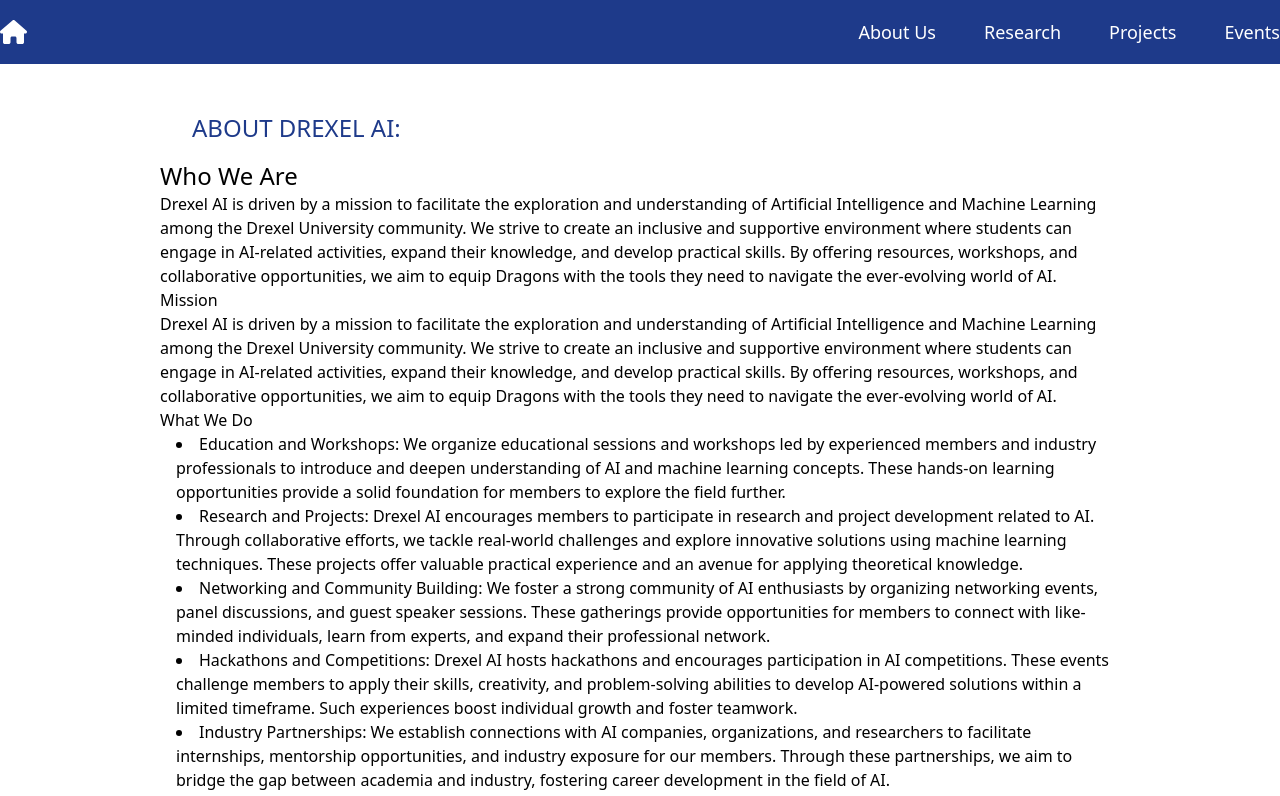
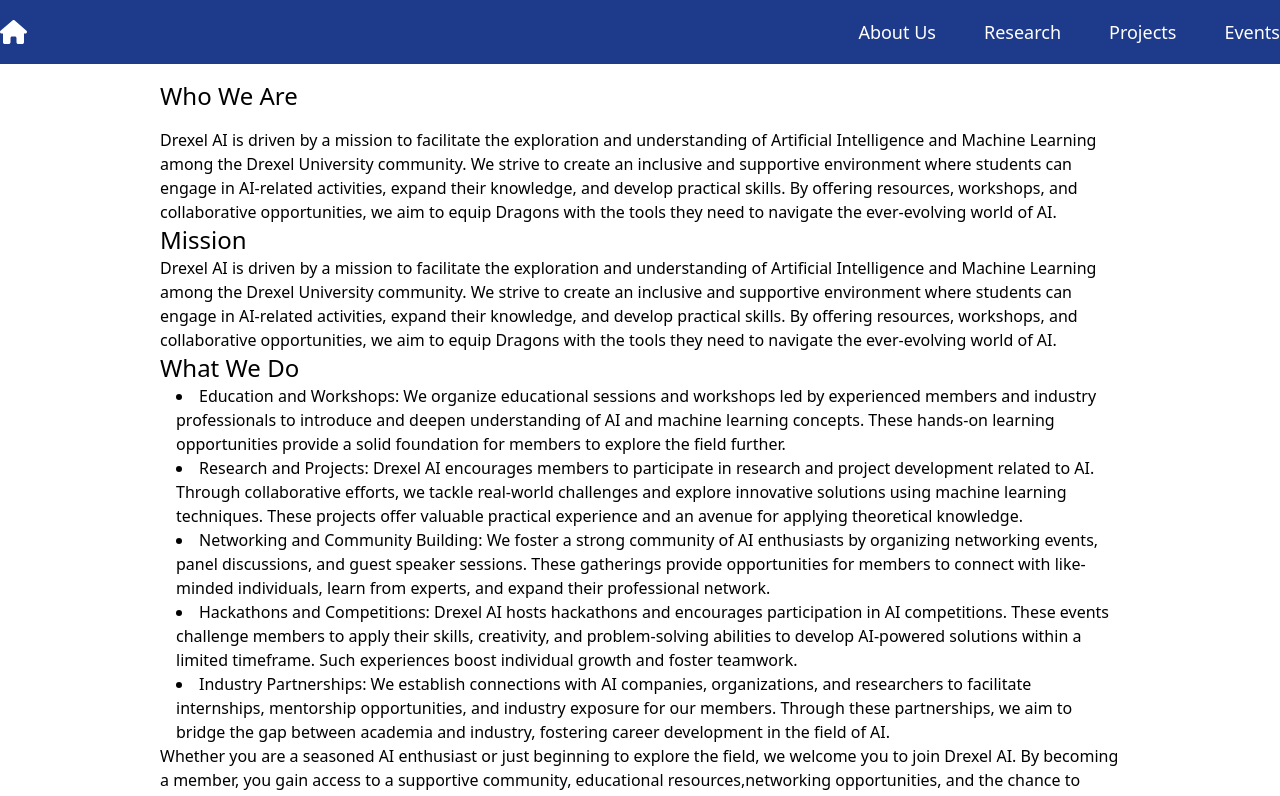
Before and after one commit to arijitchakma79/Drexel-AI-Website, a React (Create React App) app in the folder website/: page /about/purpose in a window 1280 px wide. Shown: the top 796 px of the page. Built offline with nearby package versions, Linux system fonts and the light colour scheme.

Commit message:
made some minor edits in the about page

```diff
--- a/website/src/App.js
+++ b/website/src/App.js
@@ -1,13 +1,10 @@
 import AboutUs from './Pages/about';
 import club_data from './club_data.json';
-import Navbar from './Components/navbar';
 import Homepage from './Pages/homepage';
 import ResearchPage from './Pages/researchPage';
 import React from 'react';
 import { BrowserRouter as Router, Route, Routes } from 'react-router-dom';
-import Purpose from './Pages/ourPurpose';
 import TeamPage from './Pages/team';
-import ContactUs from './Pages/contactUs';
 import ContactUsPage from './Pages/contactUs';
 import ProjectPage from './Pages/projectPage';
 
--- a/website/src/Components/purpose.js
+++ b/website/src/Components/purpose.js
@@ -2,7 +2,7 @@
 
 
 const PurposeComponent = (props) => {
-  //Function which makes a list of our "what we do points
+  //Function which makes a list of our "what we do points"
   const renderList = (list) => {
     return list.map((item, index) => (
       <li key={index} className="list-disc ml-4">
@@ -14,15 +14,15 @@
   return (
     <div>
       <div>
-        <h1 className="text-2xl">Who We Are</h1>
+        <h1 className="text-2xl pt-4 pb-4">Who We Are</h1>
         <p>{props.data.AboutUS.whoWeAre}</p>
       </div>
       <div>
-        <h1>Mission</h1>
+        <h1 className="text-2xl">Mission</h1>
         <p>{props.data.AboutUS.mission}</p>
       </div>
       <div>
-        <h1>What We Do</h1>
+        <h1 className="text-2xl">What We Do</h1>
         <ul className="list-inside">{renderList(props.data.AboutUS.WhatWeDo)}</ul>
       </div>
       <div>
--- a/website/src/Components/teamCom.js
+++ b/website/src/Components/teamCom.js
@@ -7,7 +7,6 @@
         <div
           key={index}
           className="w-full sm:w-1/2 md:w-1/2 lg:w-1/3 xl:w-1/4 p-4"
-          // Add additional styling as per your design requirements
         >
           <div className="flex flex-col items-center mb-4">
             <img
--- a/website/src/Pages/about.js
+++ b/website/src/Pages/about.js
@@ -11,7 +11,6 @@
       <Navbar />
       <div style={{ display: 'flex', justifyContent: 'center' }}>
         <div style={{ width: '75%' }}>
-          <h1 className='text-blue-900 pt-12 text-2xl text-bold pb-4 pl-8'>ABOUT DREXEL AI: </h1>
           <PurposeComponent data={club_data.main} />
           <TeamPage/>
           <ContactUsPage/>
```
Also changed, not shown: website/src/Pages/ourPurpose.js (added).
